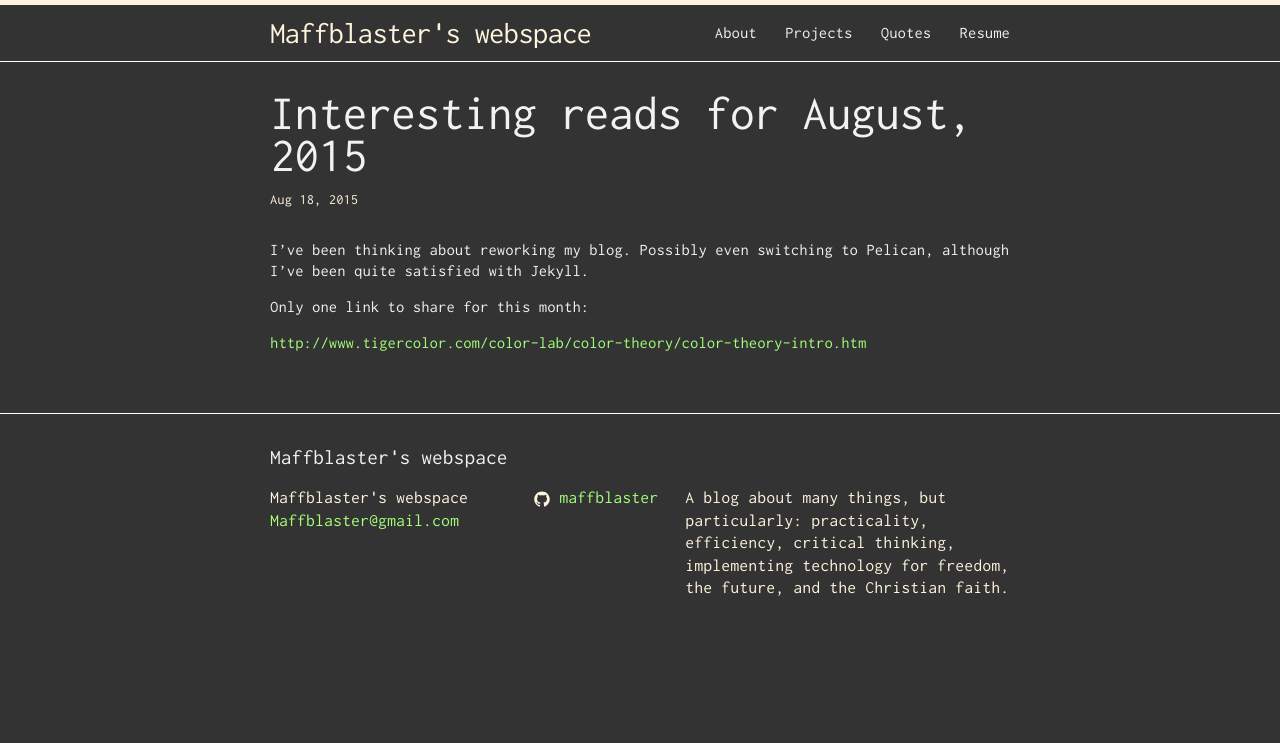
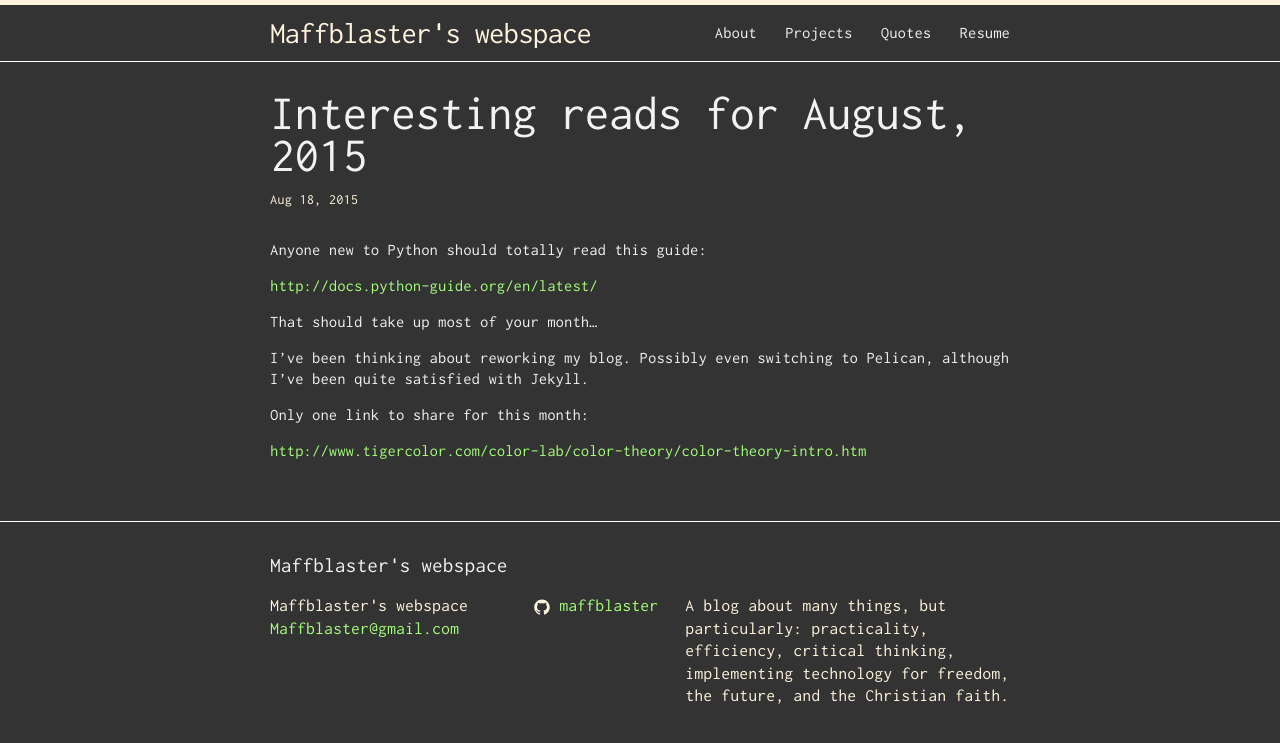
Before and after one commit to maffblaster/maffblaster.github.io, a Jekyll site: the page built from _posts/2015-08-18-interesting-reads-for-august-2015.md, in a window 1280 px wide. Shown: the top 743 px of the page. Built offline with Jekyll 4.4.1, drawn with Linux system fonts in a browser that asks for light colours.

```diff
--- a/_posts/2015-08-18-interesting-reads-for-august-2015.md
+++ b/_posts/2015-08-18-interesting-reads-for-august-2015.md
@@ -3,8 +3,14 @@
 title: Interesting reads for August, 2015
 description: In this entry I post some interesting reads for this month.
 date: 2015-08-18 10:51:33 -07:00
-tags: "some tags here"
+tags: "Python, Colors"
 ---
+
+Anyone new to Python should totally read this guide:
+
+[http://docs.python-guide.org/en/latest/](http://docs.python-guide.org/en/latest/)
+
+That should take up most of your month...
 
 I've been thinking about reworking my blog. Possibly even switching to Pelican, although I've been quite satisfied with Jekyll.
 
```
Also changed, not shown: _posts/2015-08-28-interesting-reads-for-august-2015.md (deleted, +0 -13 lines).
